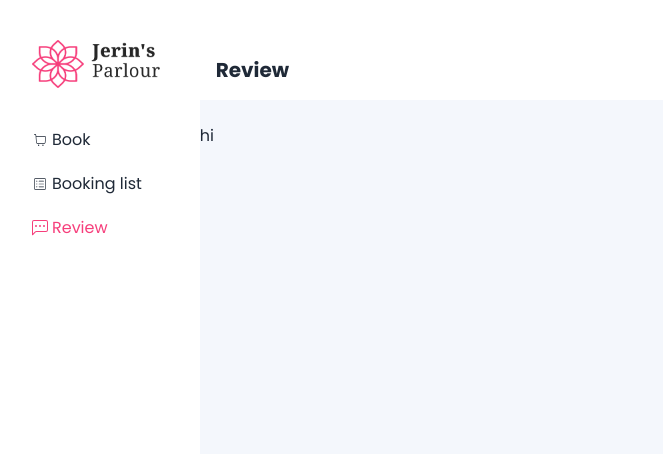
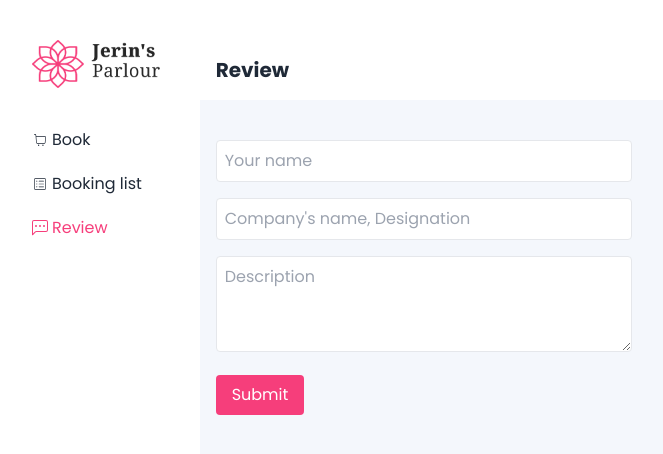
Before and after one commit to uthso297/Jerins-parlour-client, a React (Vite) app: page /customer/review in a window 1280 px wide. Shown: the top 454 px of the page, without its empty margins (8-671 px from the left). Built offline with nearby package versions, Linux system fonts and the light colour scheme.

Commit message:
designed bookinglist and review of Customer

```diff
--- a/src/Pages/Customer/BookingList/BookingList.jsx
+++ b/src/Pages/Customer/BookingList/BookingList.jsx
@@ -1,10 +1,28 @@
-
+import img1 from '../../../assets/icons/Group 1373.png'
 const BookingList = () => {
     return (
         <div className="mt-10  ">
             <h1 className="p-4 text-xl font-bold">Service List</h1>
-            <div className=" bg-[#f4f7fc] min-h-screen lg:pt-6 pl-4 lg:pl-0">
-                hi
+            <div className=" bg-[#f4f7fc] min-h-screen lg:pt-6 pl-4 lg:pl-0 grid lg:grid-cols-3 grid-cols-1">
+                <div className='p-4 space-y-4 bg-white rounded-lg h-[250px] m-5'>
+                    <div className='flex items-center justify-between'>
+
+                        <div>
+                            <img className='w-20 h-20' src={img1} alt="" />
+                        </div>
+
+                        <button className='bg-[#fde3e3] text-[#FF4545] px-5 py-2 rounded-lg'>
+                            Pending
+                        </button>
+
+                    </div>
+                    <h1 className='font-bold text-xl'>
+                        Anti Age Face Treatment
+                    </h1>
+                    <p className='text-sm'>
+                        Amet minim mollit non deserunt ullamco est sit aliqua dolor do amet sint. Velit officia consequat duis enim velit mollit.
+                    </p>
+                </div>
             </div>
         </div>
     );
--- a/src/Pages/Customer/ReView/ReView.jsx
+++ b/src/Pages/Customer/ReView/ReView.jsx
@@ -1,10 +1,56 @@
+import { useState } from "react";
 
 const ReView = () => {
+    const [formData, setFormData] = useState({
+        name: "",
+        company: "",
+        description: ""
+    });
+
+    const handleChange = (e) => {
+        setFormData({ ...formData, [e.target.name]: e.target.value });
+    };
+
+    const handleSubmit = (e) => {
+        e.preventDefault();
+        console.log("Form Data:", formData);
+    };
+
     return (
-        <div className="mt-10  ">
+        <div className="mt-10">
             <h1 className="p-4 text-xl font-bold">Review</h1>
-            <div className=" bg-[#f4f7fc] min-h-screen lg:pt-6 pl-4 lg:pl-0">
-                hi
+            <div className="bg-[#f4f7fc] min-h-screen lg:pt-6 pl-4 lg:pl-0">
+                <form onSubmit={handleSubmit} className="space-y-4 p-4 max-w-md">
+                    <input
+                        type="text"
+                        name="name"
+                        placeholder="Your name"
+                        value={formData.name}
+                        onChange={handleChange}
+                        className="w-full p-2 border rounded"
+                    />
+                    <input
+                        type="text"
+                        name="company"
+                        placeholder="Company's name, Designation"
+                        value={formData.company}
+                        onChange={handleChange}
+                        className="w-full p-2 border rounded"
+                    />
+                    <textarea
+                        name="description"
+                        placeholder="Description"
+                        value={formData.description}
+                        onChange={handleChange}
+                        className="w-full p-2 border rounded h-24"
+                    />
+                    <button
+                        type="submit"
+                        className="bg-[#F63E7B] text-white px-4 py-2 rounded"
+                    >
+                        Submit
+                    </button>
+                </form>
             </div>
         </div>
     );
```
